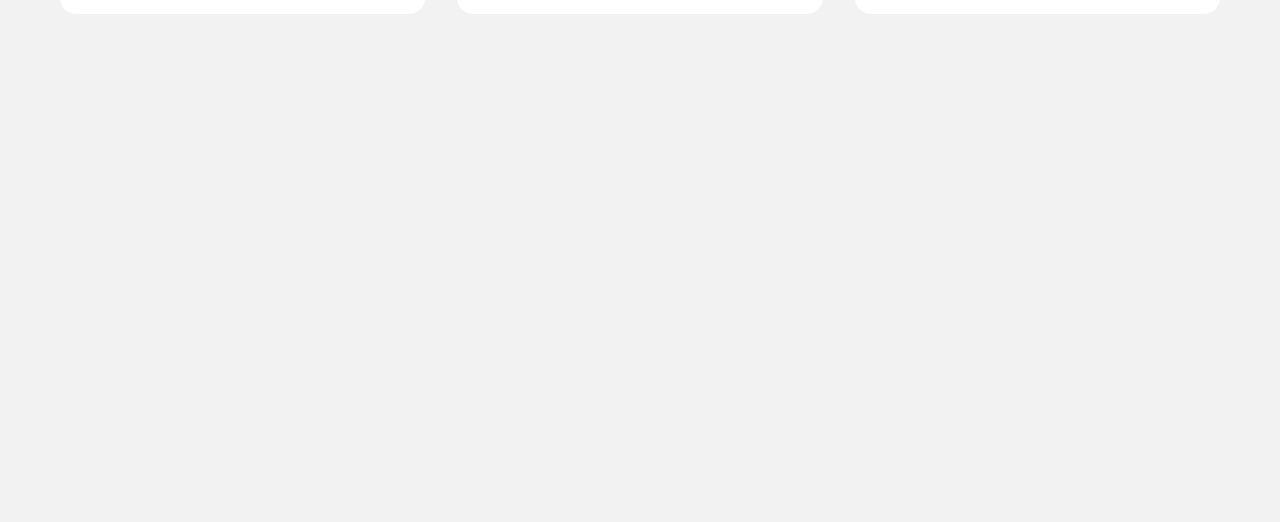
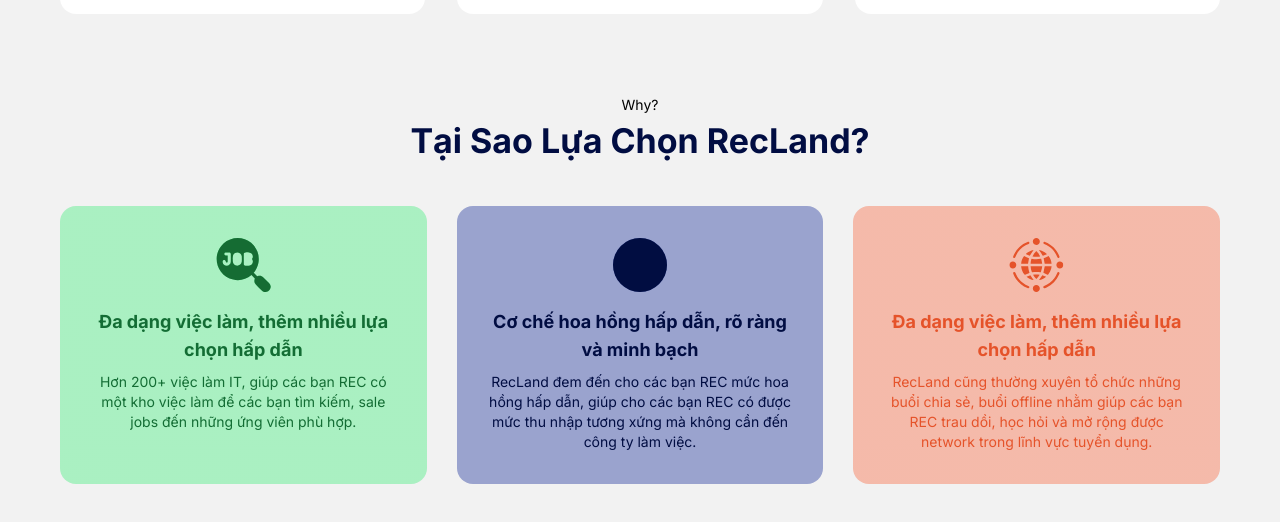
Before and after one commit to NhatDong316/jobsite-landing-page, a plain HTML site: page index.html in a window 1280 px wide. Shown: the part 1585-2107 px from the top of the page. Before the commit the page ends 1639 px from the top, so only its background shows below. Drawn offline with Linux system fonts and the light colour scheme.

Commit message:
finishing job card items

```diff
--- a/assets/css/base.css
+++ b/assets/css/base.css
@@ -6,8 +6,8 @@
     --gray: #999999;
     --light-gray: #e5e5e5;
     --background: #F2F2F2;
-    --green-text: #2ada66;
-    --blue-text: #021A84;
+    --green-text: #136D34;
+    --blue-text: #010D42;
     --red-text: #E5532A;
     --green-gradient: linear-gradient(0deg, rgba(255,255,255,0.6), rgba(255,255,255,0.6)), #2ada66;
     --purple-gradient: linear-gradient(0deg, rgba(255,255,255,0.6), rgba(255,255,255,0.6)), #021A84;
--- a/assets/css/style.css
+++ b/assets/css/style.css
@@ -259,3 +259,57 @@
     text-transform: uppercase;
 }
 /* End Job List */
+
+/*Introduce */
+.intro-wrap{
+    margin-top: 80px;
+
+}
+.heading-wrap{
+    text-align: center;
+
+}
+.sub-headin {
+    font-size: 18px;
+    color: var(--primary);
+}
+.intro-card__list{
+    margin-top: 40px;
+    display: flex;
+    gap: 30px;
+}
+.intro-card__item{
+    border-radius: 16px;
+    padding: 32px;
+    flex: 1;
+}
+.intro-card__item:nth-child(1){
+    background: var(--green-gradient);
+    color: var(--green-text);
+}
+.intro-card__item:nth-child(2){
+    background: var(--purple-gradient);
+    color: var(--blue-text);
+}
+.intro-card__item:nth-child(3){
+    background: var(--red-gradient);
+    color: var(--red-text);
+}
+.intro-card__img{
+    margin-inline: auto;
+}
+.intro-card__title {
+    text-align: center;
+    font-weight: 700;
+    line-height: 28px;
+    font-size: 18px;
+    margin-top: 16px;
+}
+.intro-card__desc {
+    text-align: center;
+    font-weight: 400;
+    line-height: 20px;
+    font-size: 14px;
+    margin-top: 8px;
+}
+/* End introduce */
--- a/index.html
+++ b/index.html
@@ -64,6 +64,7 @@
             </form>
         </div>
         <!-- end form search layout -->
+
         <!-- list suggest -->
         <div class="suggest-wrap">
             <span class="suggest-title">Đề xuất</span>
@@ -336,6 +337,33 @@
             <!-- End Job Card List -->
         </div>
         <!-- End List Job -->
+
+        <!-- Introduce -->
+        <div class="intro-wrap">
+            <div class="heading-wrap">
+                <p class="sub-heading">Why?</p>
+                <h2 class="heading">Tại Sao Lựa Chọn RecLand?</h2>
+            </div>
+            <ul class="intro-card__list">
+                <li class="intro-card__item">
+                    <img src="./assets/images/intro-icon.svg" alt="intro icon" class="intro-card__img">
+                    <h3 class="intro-card__title">Đa dạng việc làm, thêm nhiều lựa chọn hấp dẫn</h3>
+                    <p class="intro-card__desc">Hơn 200+ việc làm IT, giúp các bạn REC có một kho việc làm để các bạn tìm kiếm, sale jobs đến những ứng viên phù hợp.</p>
+                </li>
+                <li class="intro-card__item">
+                    <img src="./assets/images/intro-icon-2.svg" alt="intro icon" class="intro-card__img">
+                    <h3 class="intro-card__title">Cơ chế hoa hồng hấp dẫn, rõ ràng và minh bạch</h3>
+                    <p class="intro-card__desc">RecLand đem đến cho các bạn REC mức hoa hồng hấp dẫn, giúp cho các bạn REC có được mức thu nhập tương xứng mà không cần đến công ty làm việc.</p>
+                </li>
+                <li class="intro-card__item">
+                    <img src="./assets/images/intro-icon-3.svg" alt="intro icon" class="intro-card__img">
+                    <h3 class="intro-card__title">Đa dạng việc làm, thêm nhiều lựa chọn hấp dẫn</h3>
+                    <p class="intro-card__desc">RecLand cũng thường xuyên tổ chức những buổi chia sẻ, buổi offline nhằm giúp các bạn REC trau dồi, học hỏi và mở rộng được network trong lĩnh vực tuyển dụng.</p>
+                </li>
+            </ul>
+        </div>
+        <!-- End introduce-->
+
     </div>
 </body>
 </html>
```
Also changed, not shown: assets/images/intro-icon-2.svg (added), assets/images/intro-icon-3.svg (added), assets/images/intro-icon.svg (added).
